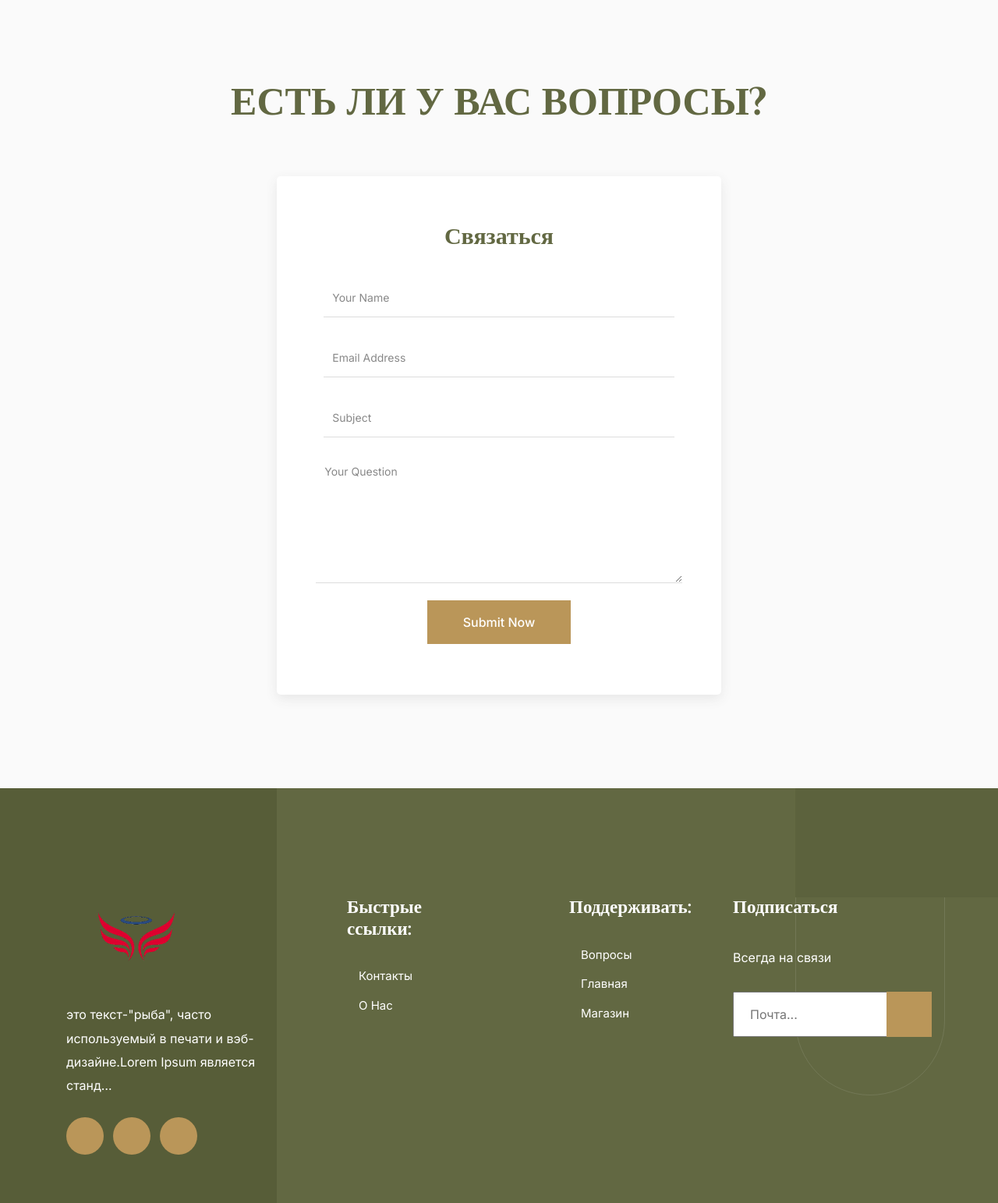
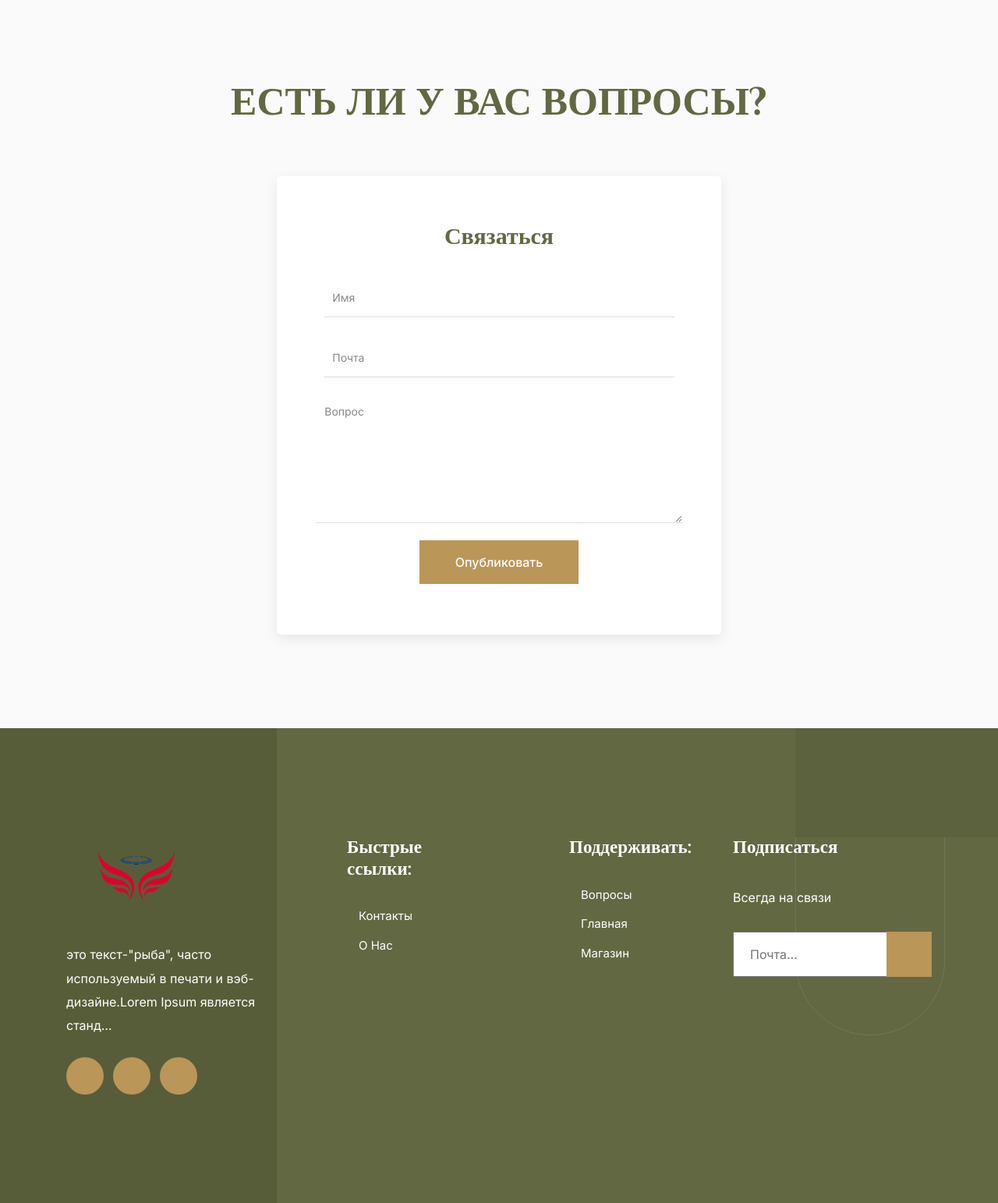
Before and after one commit to nurai003002/Store, a Django app: page /faq/ in a window 1280 px wide. Shown: the part 808-2351 px from the top of the page at 78% size. Run offline with Django 5.2, Linux system fonts and the light colour scheme; data comes from the database, SQL or seed files in the repository; data that the repository does not hold is empty; parts of the project's set-up code (start-up, migrations or seed data) failed here and were passed over; some libraries are stand-ins or nearby versions.

Commit message:
404.html

```diff
--- a/apps/secondary/admin.py
+++ b/apps/secondary/admin.py
@@ -14,7 +14,7 @@ class TeamFilterAdmin(admin.ModelAdmin):
     inlines = [TeamAll]
 
 
-
+admin.site.register(models.Review)
 admin.site.register(models.Team, TeamFilterAdmin )
 admin.site.register(models.About)
 admin.site.register(models.Faq)
--- a/apps/secondary/views.py
+++ b/apps/secondary/views.py
@@ -26,7 +26,17 @@ def faq(request):
     slide = Slide.objects.latest('id')
     settings = Settings.objects.latest('id')
     faq = models.Faq.objects.all()
+    if request.method == 'POST':
+        name = request.POST.get('name')
+        email = request.POST.get('email')
+        user_comment = request.POST.get('comment')
+
+        new_comment = models.Review(name=name, email=email, comment=user_comment)
+        new_comment.save()
+
+        faq.comments.add(new_comment)
     return render(request, 'service/faq.html', locals())
+
 
 def page_not_found(request):
     title = "404"
--- a/core/settings.py
+++ b/core/settings.py
@@ -129,8 +129,8 @@ USE_TZ = True
 # https://docs.djangoproject.com/en/5.0/howto/static-files/
 
 STATIC_URL = 'static/'
-# STATICFILES_DIRS = [BASE_DIR/'static']
-STATIC_ROOT = BASE_DIR/'static'
+STATICFILES_DIRS = [BASE_DIR/'static']
+# STATIC_ROOT = BASE_DIR/'static'
 
 
 MEDIA_URL = '/media/'
--- a/templates/include/header.html
+++ b/templates/include/header.html
@@ -40,7 +40,7 @@
                                             </ul>
                                         </li>
                                         <li><a href="{% url 'wishlist' %}">Избранные</a></li>
-                                        <li><a href="404.html">404 Error</a></li>
+                                        <li><a href="{% url 'page_not_found' %}">404 Error</a></li>
                                         <li><a href="{% url 'faq' %}">FAQ</a></li>
                                         <li><a href="login.html">login</a></li>
                                     </ul>
--- a/templates/service/faq.html
+++ b/templates/service/faq.html
@@ -108,33 +108,28 @@
                     <div class="col-lg-12">
                         <div class="question-touch">
                             <h2>Связаться</h2>
-                            <form method="post" class="contact-validation-active" id="contact-form"
+                            <form method="P" class="contact-validation-active" id="contact-form"
                                 novalidate="novalidate">
                                 <div class="half-col">
                                     <input type="text" name="name" id="name" class="form-control"
-                                        placeholder="Your Name">
+                                        placeholder="Имя">
                                 </div>
                                 <div class="half-col">
                                     <input type="email" name="email" id="email" class="form-control"
-                                        placeholder="Email Address">
-                                </div>
-                                <div class="half-col">
-                                    <input type="text" name="phone" id="phone" class="form-control"
-                                        placeholder="Subject">
+                                        placeholder="Почта">
                                 </div>
                                 <div>
-                                    <textarea class="form-control" name="note" id="note"
-                                        placeholder="Your Question"></textarea>
+                                    <textarea class="form-control" name="message" id="note"
+                                        placeholder="Вопрос"></textarea>
                                 </div>
                                 <div class="submit-btn-wrapper">
-                                    <button type="submit" class="theme-btn">Submit Now</button>
+                                    <button type="submit" class="theme-btn">Опубликовать</button>
                                     <div id="loader">
                                         <i class="fa fa-refresh fa-spin fa-3x fa-fw"></i>
                                     </div>
                                 </div>
                                 <div class="clearfix error-handling-messages">
                                     <div id="success">Thank you</div>
-                                    <div id="error"> Error occurred while sending email. Please try again later. </div>
                                 </div>
                             </form>
                         </div>
```
Also changed, not shown: apps/secondary/models.py (+21 -0 lines).
